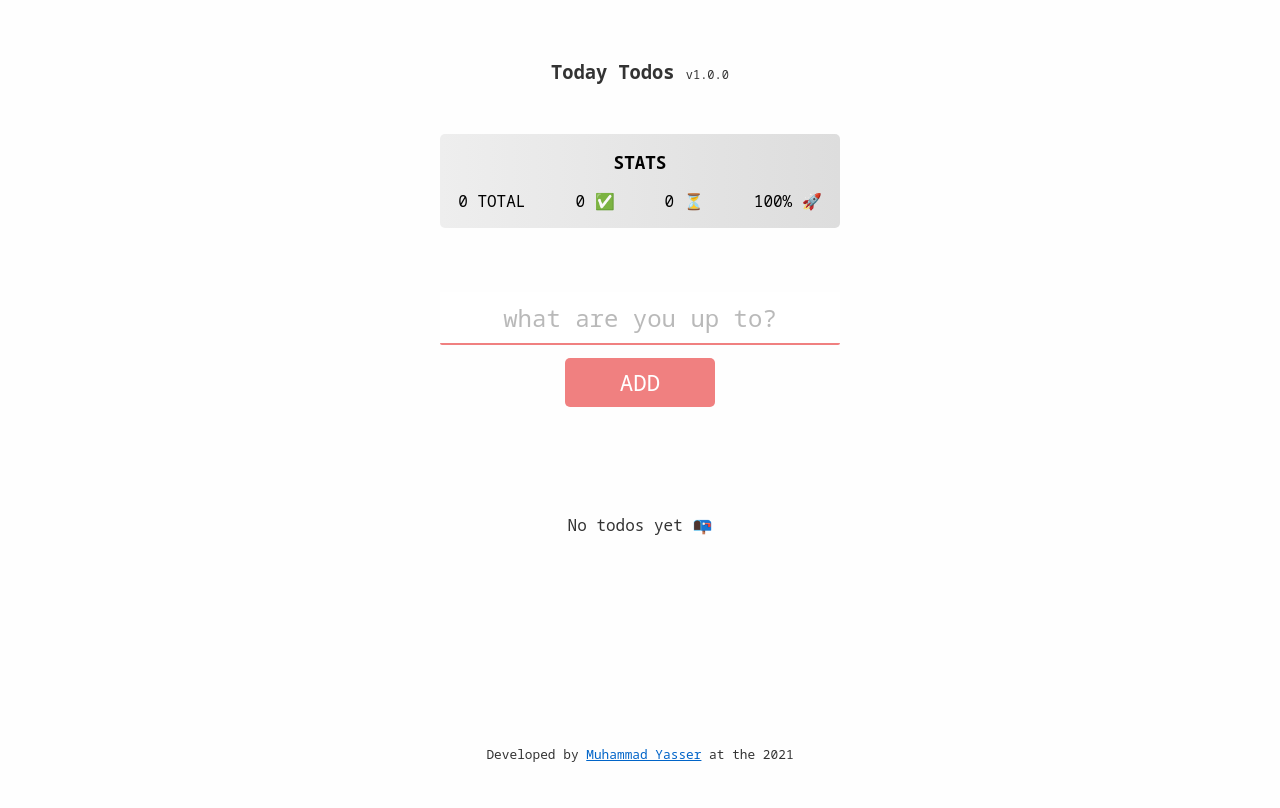
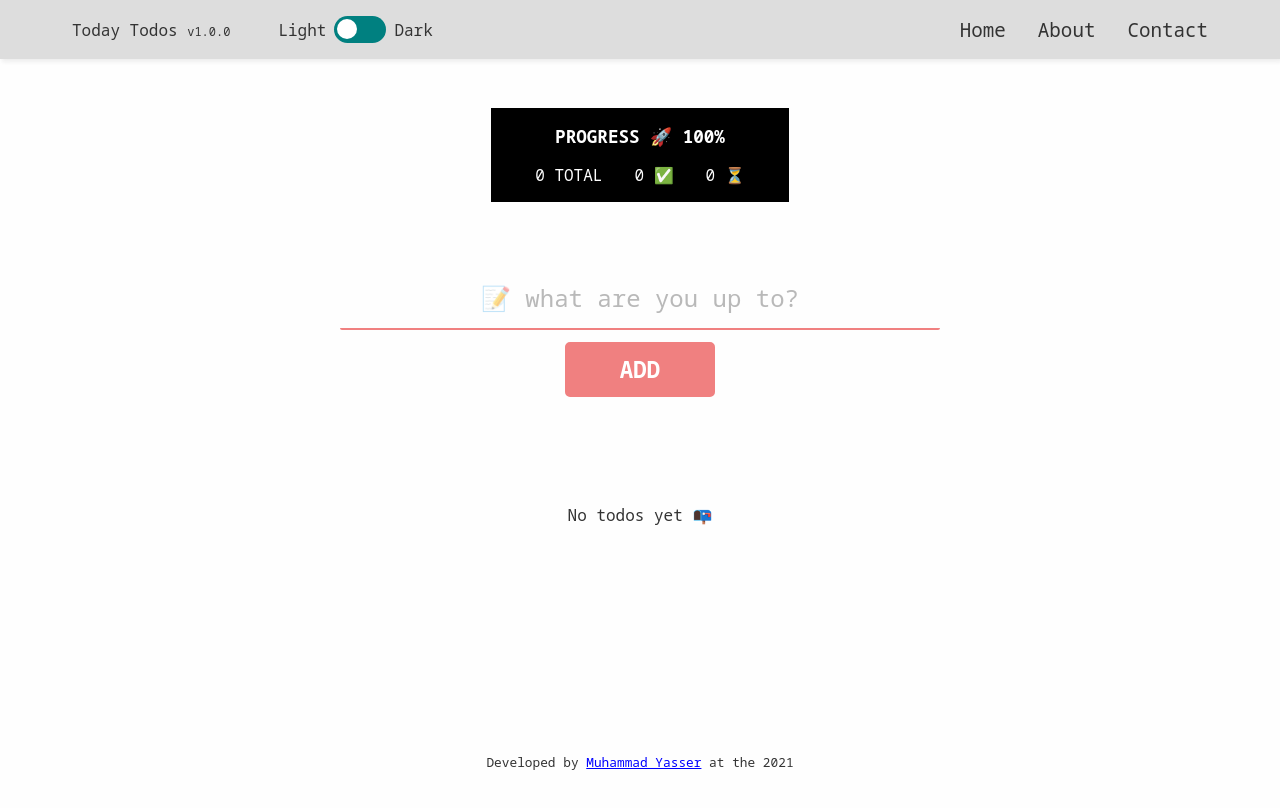
Before and after one commit to roktcode/todaytodos, a Svelte app: page / in a window 1280 px wide. Built offline with nearby package versions, Linux system fonts and the light colour scheme.

Commit message:
re-style  add dark mode

```diff
--- a/public/global.css
+++ b/public/global.css
@@ -1,29 +1,96 @@
-/* @import url('https://fonts.googleapis.com/css2?family=Roboto&display=swap'); */
-/* @import url('https://fonts.googleapis.com/css2?family=Noto+Sans+Mono&display=swap'); */
-@import url('https://fonts.googleapis.com/css2?family=Noto+Sans+Mono:wght@400;700&display=swap');
+@import url("https://fonts.googleapis.com/css2?family=Noto+Sans+Mono:wght@400;700&display=swap");
+/*
+* {
+	transition: background;
+} */
+
+:root {
+	--bg-color: #fefefe;
+	--text-color: #333;
+	--navbar-bg-color: #ddd;
+	--navbar-text-color: #333;
+	--li-hover-color: #ddd;
+	--li-hover-box-shadow-color: #eee;
+	--li-completed-text-color: teal;
+	--li-action-color: rgba(0, 128, 128, 0.8);
+	--li-action-hover-text-color: white;
+	--input-button-bg-color: lightcoral;
+	--input-border-color: lightcoral;
+	--input-border: none;
+	--input-text-indicator-color: black;
+	--input-placeholder-text-color: #ddd;
+	--input-button-hover-color: #f06060;
+	--input-text-color: black;
+	--input-button-border: 3px solid var(--input-button-bg-color);
+	--input-button-hover-border-color: var(--bg-color);
+	--stats-bg-color: black;
+	--stats-text-color: var(--bg-color);
+	--stats-container-border: 1px solid var(--bg-color);
+	--stats-border-radius: none;
+	--li-hover-text-color: rgb(46, 53, 53);
+	--li-completed-hover-text-color: var(--text-color);
+	--footer-link-color: blue;
+	--input-bg-color: none;
+	--navbar-box-shadow-color: #eee;
+	--dark-switch-bg-color: teal;
+}
+
+.dark {
+	--bg-color: #333;
+	--text-color: #fefefe;
+	--navbar-bg-color: #222;
+	--navbar-text-color: #eee;
+	--li-hover-color: #444;
+	--li-hover-box-shadow-color: #333;
+	--li-completed-text-color: lightcoral;
+	--li-action-color: lightcoral;
+	--li-action-hover-text-color: black;
+	--input-button-bg-color: none;
+	--input-border-color: teal;
+	--input-border: 2px solid var(--input-border-color);
+	--input-text-indicator-color: white;
+	--input-text-color: white;
+	--input-button-hover-color: #009090;
+	--input-button-border: 3px solid teal;
+	--input-button-hover-border-color: var(--bg-color);
+	--stats-bg-color: none;
+	--stats-text-color: #ddd;
+	--stats-container-border: 1px solid #ddd;
+	--stats-border-radius: none;
+	--li-hover-text-color: lightcoral;
+	--li-completed-hover-text-color: var(--text-color);
+	--footer-link-color: yellow;
+	--input-bg-color: none;
+	--navbar-box-shadow-color: #333;
+	--dark-switch-bg-color: lightcoral;
+}
 
 * {
 	box-sizing: border-box;
 }
 
-html, body {
+html,
+body {
 	position: relative;
 	width: 100%;
 	height: 100%;
 }
 
 body {
-	color: #333;
 	margin: 0;
-	padding: 8px;
+	padding: 0;
 	box-sizing: border-box;
-	font-family: 'Noto Sans Mono', monospace;
+	font-family: "Noto Sans Mono", monospace;
 	min-height: 100vh;
-	background: #fefefe;
+	background: var(--bg-color);
+	color: var(--text-color);
+	/* transition: background 0.3s; */
+	/* background-color: #d9afd9;
+	background-image: linear-gradient(90deg, #d9afd9 0%, #97d9e1 100%); */
 }
 
 a {
-	color: rgb(0,100,200);
+	color: rgb(0, 100, 200);
 	text-decoration: none;
 }
 
@@ -32,14 +99,17 @@ a:hover {
 }
 
 a:visited {
-	color: rgb(0,80,160);
+	color: rgb(0, 80, 160);
 }
 
 label {
 	display: block;
 }
 
-input, button, select, textarea {
+input,
+button,
+select,
+textarea {
 	font-family: inherit;
 	font-size: inherit;
 	-webkit-padding: 0.4em 0;
--- a/public/index.html
+++ b/public/index.html
@@ -6,7 +6,7 @@
 
 	<title>Today Todos</title>
 
-	<link rel='icon' type='image/png' href='/favicon.png'>
+	<link rel='icon' type='image/ico' href='/favicon.ico'>
 	<link rel='stylesheet' href='/global.css'>
 	<link rel='stylesheet' href='/build/bundle.css'>
 
--- a/src/App.svelte
+++ b/src/App.svelte
@@ -2,20 +2,27 @@
 	import Navbar from "./components/Navbar.svelte";
 	import TodoView from "./components/TodoView.svelte";
 	import Footer from "./components/Footer.svelte";
+	import { onMount } from "svelte";
+
+	function loadTheme() {
+		const isDark = localStorage.getItem("isDarkMode");
+		if (isDark) {
+			const json = JSON.parse(isDark);
+			if (json === true) document.body.classList.add('dark')
+		}
+	}
+
+	onMount(() => loadTheme());
 </script>
 
-<div class="container">
+<div class="grid">
 	<Navbar />
 	<TodoView />
 	<Footer />
 </div>
 
 <style>
-	.container {
-		max-width: 800px;
-		min-width: 400px;
-		margin: 0 auto;
-		padding: 2rem 1rem;
+	.grid {
 		display: grid;
 		grid-template-rows: auto 1fr auto;
 		min-height: 100vh;
--- a/src/components/DarkModeSwitch.svelte
+++ b/src/components/DarkModeSwitch.svelte
@@ -1 +1,82 @@
-<button> DarkMode </button>
+<script>
+	import { onMount } from "svelte";
+
+	let isDarkMode = false;
+
+	onMount(() => {
+		const isDark = localStorage.getItem("isDarkMode");
+		if (isDark) {
+			const json = JSON.parse(isDark);
+			if (json === true) isDarkMode = true;
+		}
+		// console.log(isDark);
+	});
+
+	function toggleDarkMode() {
+		document.body.classList.toggle("dark");
+		localStorage.setItem("isDarkMode", JSON.stringify(isDarkMode));
+	}
+</script>
+
+<div class="switch">
+	<div class="switch-text">Light</div>
+	<div><input
+		type="checkbox"
+		bind:checked={isDarkMode}
+		on:change={toggleDarkMode}
+		id="switch"
+		name="theme"
+	/><label for="switch">Toggle</label></div>
+	<div class="switch-text">Dark</div>
+</div>
+
+<style>
+	.switch {
+		display: flex;
+		justify-content: center;
+		align-items: center;
+		gap: 0.5rem;
+	}
+
+	input[type="checkbox"] {
+		height: 0;
+		width: 0;
+		visibility: hidden;
+	}
+
+	label {
+		cursor: pointer;
+		text-indent: -9999px;
+		width: 52px;
+		height: 27px;
+		background: grey;
+		float: right;
+		border-radius: 100px;
+		position: relative;
+	}
+
+	label:after {
+		content: "ss";
+		position: absolute;
+		top: 3px;
+		left: 3px;
+		width: 20px;
+		height: 20px;
+		background: #fff;
+		border-radius: 90px;
+		transition: 0.3s;
+	}
+
+	input + label {
+		background: var(--dark-switch-bg-color);
+	}
+
+	input:checked + label:after {
+		left: calc(100% - 5px);
+		transform: translateX(-100%);
+	}
+
+	/* label:active:after {
+		width: 45px;
+	} */
+</style>
--- a/src/components/Footer.svelte
+++ b/src/components/Footer.svelte
@@ -1,5 +1,9 @@
 <footer>
-	<p>Developed by <a target="_blank" href="https://roktlandr.vercel.app">Muhammad Yasser</a> at the 2021</p>
+	<p>
+		Developed by <a target="_blank" href="https://roktlandr.vercel.app"
+			>Muhammad Yasser</a
+		> at the 2021
+	</p>
 </footer>
 
 <style>
@@ -7,12 +11,15 @@
 		display: flex;
 		justify-content: center;
 		align-items: center;
-    text-align: center;
-    margin-top: 100px;
+		text-align: center;
+		margin-top: 100px;
 		font-size: 0.8rem;
+		padding: 1rem;
 	}
 
 	footer a {
 		text-decoration: underline;
+
+		color: var(--footer-link-color);
 	}
 </style>
--- a/src/components/Navbar.svelte
+++ b/src/components/Navbar.svelte
@@ -1,24 +1,87 @@
-<div class="title">
-	<h3>Today Todos <span>v1.0.0</span></h3>
-</div>
+<script>
+	import DarkModeSwitch from "./DarkModeSwitch.svelte";
+
+	export let isDarkMode;
+</script>
+
+<nav>
+	<div class="nav-container">
+		<div class="brand">
+			<div class="logo">
+				<a href="/">Today Todos <span>v1.0.0</span></a>
+			</div>
+			<div class="dark-switch">
+				<DarkModeSwitch isDarkMode={isDarkMode}/>
+			</div>
+		</div>
+		<ul class="nav-links">
+			<li><a href="#">Home</a></li>
+			<li><a href="#">About</a></li>
+			<li><a href="#">Contact</a></li>
+		</ul>
+	</div>
+</nav>
 
 <style>
-	.title {
+	nav {
 		display: flex;
 		justify-content: center;
-		max-width: 400px;
-		color: #333;
-		margin: 0 auto;
+		align-items: center;
+		/* background: #eee; */
+		background: var(--navbar-bg-color);
+		margin-bottom: 2rem;
+		box-shadow: 2px 3px 4px var(--navbar-box-shadow-color);
 	}
 
-	.title span {
+	.nav-container {
+		display: flex;
+		justify-content: space-between;
+		align-items: center;
+		padding: 1rem 2rem;
+		width: 100%;
+		max-width: 1200px;
+	}
+
+	.nav-container .brand {
+		display: flex;
+		justify-content: center;
+		align-items: center;
+		gap: 3rem;
+	}
+
+	.nav-container .brand a {
+		text-decoration: none;
+		color: var(---text-color);
+	}
+
+	.nav-container ul {
+		list-style-type: none;
+		display: flex;
+		justify-content: space-between;
+		gap: 2rem;
+		padding: 0;
+		margin: 0;
+	}
+
+	.nav-container ul a {
+		color: var(	--navbar-text-color);
+		font-size: 1.2rem;
+	}
+
+	.brand span {
 		font-size: 0.75rem;
 		font-weight: lighter;
 	}
 
-	@media (max-width) {
-		.title {
-			max-width: 360px;
+	@media (max-width: 700px) {
+		.nav-container {
+			flex-direction: column;
+			gap: 2rem;
+		}
+
+		.nav-container .brand {
+			flex-direction: column;
+			gap: 2rem;
 		}
 	}
 </style>
--- a/src/components/TodoView.svelte
+++ b/src/components/TodoView.svelte
@@ -16,7 +16,7 @@
 
 	let todoList = [];
 
-	function addTodo(text) {
+	function addTodo() {
 		if (todoInput === "") return;
 
 		const nextId =
@@ -92,14 +92,14 @@
 
 <div class="container">
 	<div class="stats-container">
-		<div class="stats-title">STATS</div>
+		<div class="stats-title">PROGRESS 🚀 {Math.trunc($progress)}%</div>
 		<div class="stats">
 			<div class="total">{todoList.length} TOTAL</div>
 			<div class="completed">
 				{completedTodos} ✅
 			</div>
 			<div class="pendinng">{pendingTodos} ⏳</div>
-			<div class="progress">{Math.trunc($progress)}% 🚀</div>
+			<!-- <div class="progress">{Math.trunc($progress)}% 🚀</div> -->
 		</div>
 	</div>
 
@@ -112,8 +112,8 @@
 					bind:this={todoInputRef}
 					bind:value={todoInput}
 					autocomplete="off"
-					placeholder="what are you up to?"
-					maxlength="20"
+					placeholder="📝 what are you up to?"
+					maxlength="50"
 					required
 				/>
 				<button type="submit">ADD</button>
@@ -150,8 +150,6 @@
 						<div class="actions">
 							<button on:click={() => removeTodo(id)}>Remove</button>
 						</div>
-						<!-- <div class="content-container">
-					</div> -->
 					</li>
 				{/each}
 			</ul>
@@ -160,6 +158,11 @@
 </div>
 
 <style>
+	.container {
+		padding: 0 1.5rem;
+		max-width: 100%;
+	}
+
 	.todo-input {
 		display: flex;
 		flex-direction: column;
@@ -167,102 +170,23 @@
 		justify-content: center;
 	}
 
-	li {
-		margin-bottom: 1rem;
-		cursor: pointer;
-		user-select: none;
-		font-weight: bold;
-		display: flex;
-		/* padding: 0.5rem 0; */
-		/* flex-direction: column; */
-		justify-content: space-between;
-		gap: 4px;
-		align-items: center;
-		/* max-width: 400px; */
-		/* border: 1px solid teal; */
-		border-radius: 5px;
-		transition: all 0.2s;
-	}
-	.content-container {
-		display: flex;
-		justify-content: flex-start;
-		align-items: baseline;
-		overflow-wrap: break-word;
-
-		padding: 0 1rem;
-		/* justify-content: space-between; */
-		font-size: 1.2rem;
-		flex-grow: 1;
-		transition: all 0.2s;
-		/* max-width: 290px; */
-		overflow-wrap: break-word;
-	}
-
-	li .content-container:hover {
-		background: #ddd;
-		box-shadow: 1px 2px 3px #eee;
-		display: flex;
-	}
-
-	li .content {
-		flex-grow: 1;
-		padding: 0.5rem 1rem;
-		overflow-wrap: break-word;
-		max-width: 100%;
-		/* max-width: 300px; */
-	}
-
-	li .content:hover {
-		text-decoration: line-through;
-	}
-
-	.content-prefix {
-		width: 20px;
-		height: 20px;
-		color: teal;
-		/* flex-grow: 1; */
-	}
-
-	li button {
-		margin: 0;
-		/* background: teal; */
-		border: none;
-		border: 1px solid teal;
-		color: teal;
-		outline: none;
-		transition: all 0.2s;
-		width: 100%;
-	}
-
-	li button:hover {
-		opacity: 0.9;
-		cursor: pointer;
-		background: teal;
-		color: white;
-	}
-
-	.todo-list {
-		max-width: 400px;
-	}
-
-	ul {
-		max-width: 400px;
-		padding: 0;
-		list-style-position: inside;
-	}
-
 	input {
 		width: 100%;
-		padding: 0.5rem;
+		padding: 0.8rem 0.5rem;
 		outline: none;
 		text-align: center;
 		font-weight: bold;
 		font-size: 1.6rem;
 		border: none;
-		border-bottom: 2px solid lightcoral;
+		border: var(--input-border);
+		border-bottom: 2px solid var(--input-border-color);
+		background: var(--input-bg-color);
+		caret-color: var(--input-text-indicator-color);
+		color: var(--input-text-color);
 	}
 
 	input::placeholder {
+		/* color: #ccc; */
 		opacity: 0.5;
 		font-weight: lighter;
 		font-size: 1.5rem;
@@ -277,7 +201,7 @@
 		justify-content: center;
 		align-items: stretch;
 		margin: 0 auto;
-		max-width: 400px;
+		max-width: 600px;
 	}
 
 	.input {
@@ -289,38 +213,112 @@
 
 	.input button {
 		/* border: 1px solid teal; */
-		border: none;
+		border: var(--input-button-border);
 		border-radius: 5px;
 		color: white;
-		background: lightcoral;
+		background: var(--input-button-bg-color);
 		cursor: pointer;
 		transition: all 0.15s;
 		font-size: 1.4rem;
 		width: 150px;
+		font-weight: bold;
 	}
 
 	.input button:hover {
+		background: var(--input-button-hover-color);
+		border-color: var(--input-button-hover-border-color);
+	}
+
+	.todo-list {
+		max-width: 600px;
+		margin: 0 auto;
+	}
+
+	ul {
+		padding: 0;
+		list-style-position: inside;
+	}
+
+	li {
+		margin-bottom: 1.5rem;
+		cursor: pointer;
+		user-select: none;
+		font-weight: bold;
+		display: flex;
+		justify-content: space-between;
+		gap: 4px;
+		align-items: center;
+		border-radius: 5px;
+		transition: all 0.2s;
+	}
+
+	.content-container {
+		display: flex;
+		justify-content: flex-start;
+		align-items: baseline;
+		overflow-wrap: break-word;
+		padding-left: 0.5rem;
+		font-size: 1.2rem;
+		flex-grow: 1;
+		transition: all 0.2s;
+		overflow-wrap: break-word;
+		max-width: 500px;
+	}
+
+	li .content-container:hover {
+		background: var(--li-hover-color);
+		box-shadow: 1px 2px 3px var(--li-hover-box-shadow-color);
+		display: flex;
+		color: var(--li-hover-text-color);
+	}
+
+	li .content {
+		flex-grow: 1;
+		padding: 0.5rem 1rem;
+		overflow-wrap: break-word;
+		max-width: 100%;
+	}
+
+	li .content:hover {
+		text-decoration: line-through;
+	}
+
+	.content-prefix {
+		width: 20px;
+		height: 20px;
+		color: var(--li-completed-text-color);
+		/* flex-grow: 1; */
+	}
+
+	li button {
+		margin: 0;
+		background: inherit;
+		border: 1px solid var(--li-action-color);
+		border-radius: 3px;
+		color: var(--li-action-color);
+		outline: none;
+		transition: all 0.2s;
+		width: 100%;
+	}
+
+	li button:hover {
 		opacity: 0.9;
-		transform: scaleX(1.1);
-
-		/* background: teal; */
-		/* color: white; */
+		cursor: pointer;
+		background: var(--li-action-color);
+		color: var(--li-action-hover-text-color);
+		border-color: var(--bg-color);
 	}
 
 	.content.completed {
 		text-decoration: line-through;
 		text-decoration-style: double;
 		font-weight: normal;
-		color: teal;
+		color: var(--li-completed-text-color);
 	}
 
 	.content.completed:hover {
 		text-decoration: none;
-	}
-
-	.todo-list {
-		max-width: 400px;
-		margin: 0 auto;
+		color: var(--li-completed-hover-text-color);
 	}
 
 	.stats-container {
@@ -329,16 +327,14 @@
 		justify-content: center;
 		align-items: stretch;
 		padding: 1rem;
-		margin: 2rem auto;
+		margin: 1rem auto;
 		margin-bottom: 4rem;
-		color: black;
-		/* background: lightcoral; */
-		/* background: #ccc; */
-		background: linear-gradient(270deg, #ddd, #eee);
-		border-radius: 5px;
-		/* box-shadow: 1px 2px 4px #666; */
+		color: var(--stats-text-color);
+		background: var(--stats-bg-color);
+		border-radius: var(--stats-border-radius);
 		gap: 1rem;
-		max-width: 400px;
+		max-width: 300px;
+		border: var(--stats-container-border);
 	}
 
 	.stats-title {
@@ -346,18 +342,17 @@
 		justify-content: center;
 		font-weight: bold;
 		font-size: 1.1rem;
-		color: black;
+		color: white;
 	}
 
 	.stats {
 		display: flex;
 		flex-direction: row;
-		gap: 50px;
+		gap: 2rem;
 		justify-content: center;
 		/* align-items: center; */
 		/* font-weight: bold; */
 	}
-
 	.empty-todos {
 		display: flex;
 		justify-content: center;
@@ -367,22 +362,18 @@
 
 	/* MEDIA QUERSIS */
 
-	@media (max-width: 360px) {
+	@media (max-width: 320px) {
 		.container {
-			max-width: 360px;
-			padding: 1rem 0.5rem;
-		}
-
-		ul {
-			max-width: 360px;
+			max-width: 320px;
+			/* padding: 1rem 0.5rem; */
 		}
 
 		.add-todos {
-			max-width: 350px;
+			max-width: 340px;
 		}
 
 		.stats-container {
-			max-width: 360px;
+			max-width: 320px;
 		}
 
 		.stats {
@@ -390,11 +381,19 @@
 		}
 
 		.todo-list {
-			max-width: 360px;
+			max-width: 320px;
 		}
 
 		.content-container {
-			max-width: 250px;
+			max-width: 200px;
+			font-size: 1rem;
+		}
+
+		.content {
+			max-width: 100%;
+		}
+		input::placeholder {
+			font-size: 1rem;
 		}
 	}
 </style>
--- a/src/main.js
+++ b/src/main.js
@@ -1,10 +1,17 @@
-import App from './App.svelte';
+import App from "./App.svelte";
+
+// function getTheme() {
+// 	const isDark = localStorage.getItem("isDarkMode");
+// 	if (isDark) {
+// 		const json = JSON.parse(isDark);
+// 		if (json === true) document.body.classList.add("dark");
+// 	}
+// }
 
 const app = new App({
 	target: document.body,
-	props: {
-		name: 'world'
-	}
 });
 
+// getTheme()
+
 export default app;
```
Also changed, not shown: 2 other files (tests, documents, lock files or other folders).
